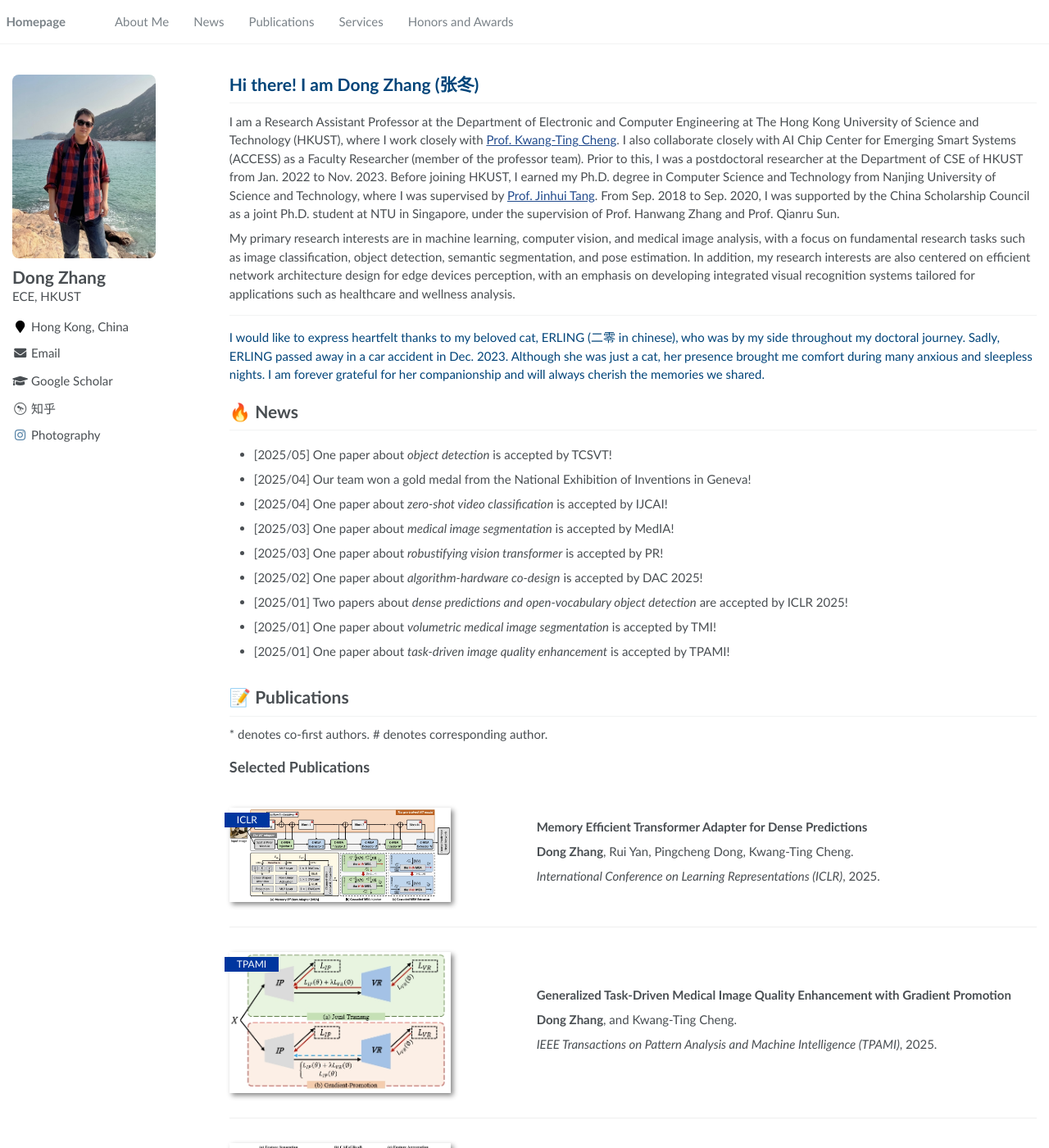
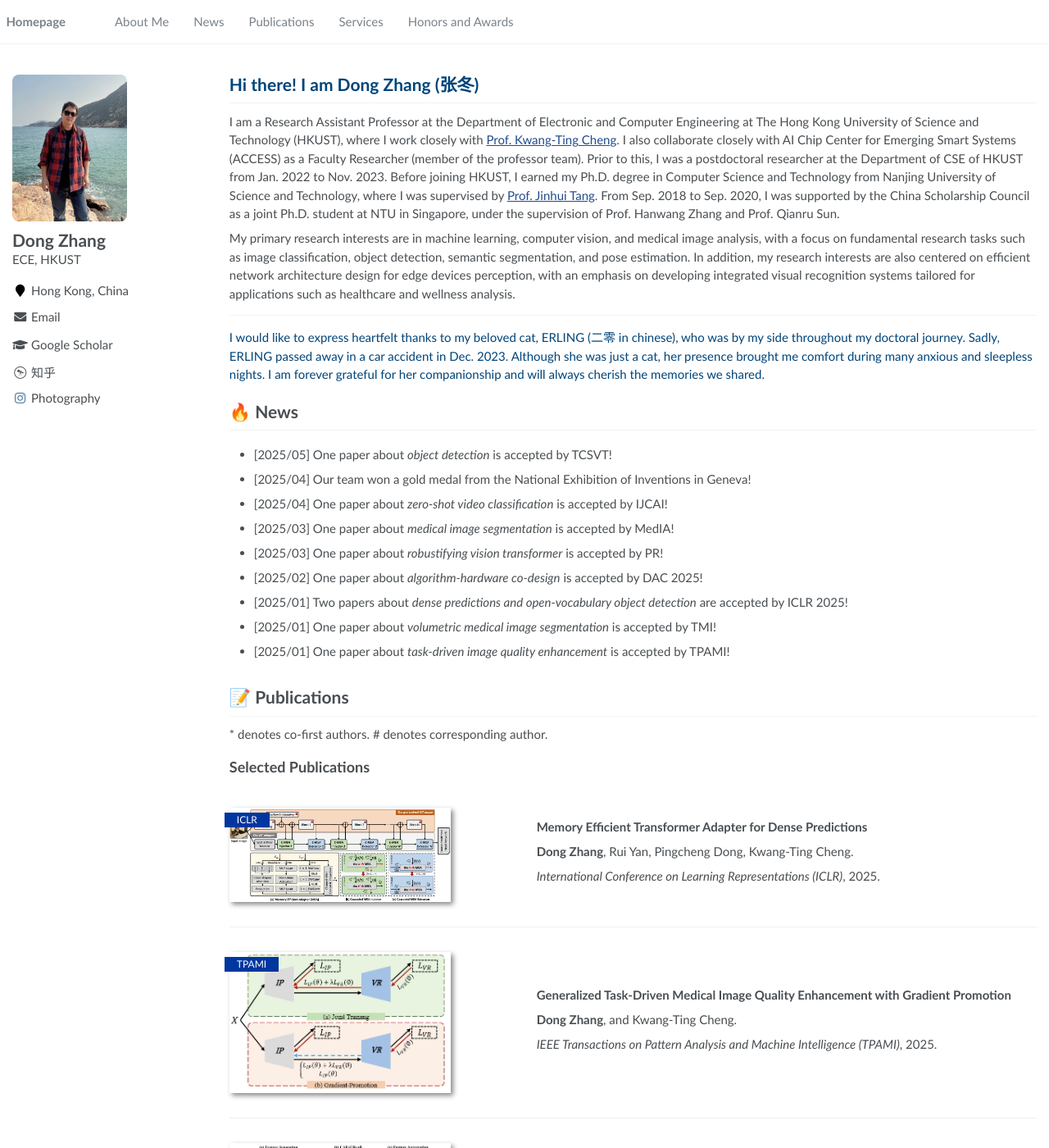
Before and after one commit to dongzhang89/dongzhang89.github.io, a Jekyll site: the page built from _pages/about.md, in a window 1280 px wide and 1400 px high. Shown: the whole window at 82% size. Built offline with Jekyll 4.4.1, drawn with Linux system fonts in a browser that asks for light colours.

Commit message:
Update _sidebar.scss

```diff
--- a/_sass/_sidebar.scss
+++ b/_sass/_sidebar.scss
@@ -81,7 +81,7 @@
 .author__avatar {
   display: table-cell;
   vertical-align: top;
-  width: 75px;
+  width: 60px;
   // set width only, for non-square avatars
   // height: 36px;
 
@@ -92,8 +92,8 @@
   }
 
   img {
-    max-width: 175px;
-    min-width: 75px;
+    max-width: 140px;
+    min-width: 60px;
     border-radius: 8px;
 
     @include breakpoint($large) {
```
